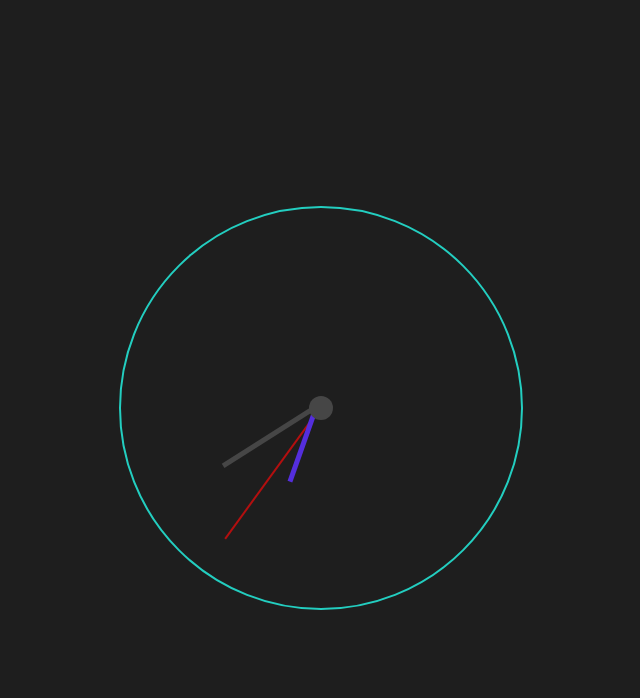
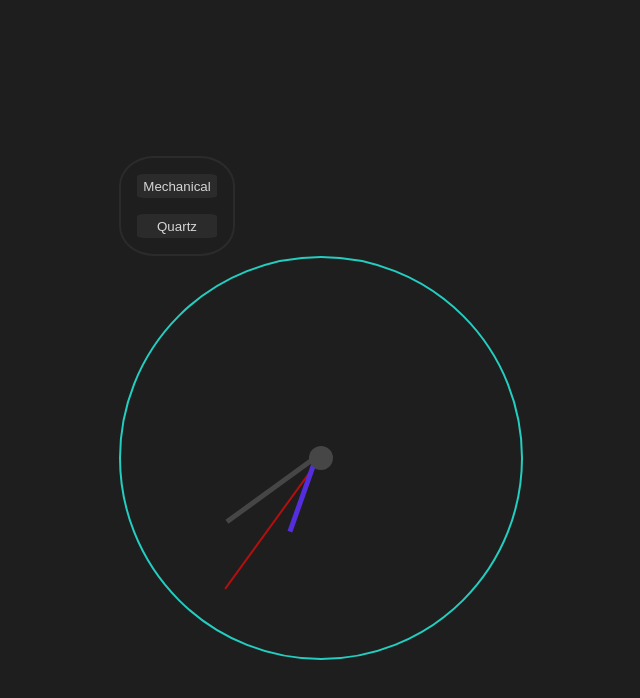
Before and after one commit to CourtlandPinnock/anologue-clock, a plain HTML site: page index.html in a window 1280 px wide. Shown: the whole page, without its empty margins (319-959 px from the left). Drawn offline with Linux system fonts and the light colour scheme.

Commit message:
Add ability for user to select which "movement" they would like active via a button
Buttons have been added which allow the user to select which movement they would like active. Function
selectMovement() now only contains the code which calls the correct movement function, and not the code
itself. Each movement is now its own function, Mechanical(), and quartz().

Clock hands still need refining, regards to centering.

```diff
--- a/index.html
+++ b/index.html
@@ -6,11 +6,17 @@
         <script src="script.js" defer></script>
     </head>
     <body>
-        <div class="clock-face">
-            <div class="second-hand" id="secondHand"></div>
-            <div class="minute-hand" id="minuteHand"></div>
-            <div class="hour-hand" id="hourHand"></div>
-            <div class="center-dot"></div>
+        <div>
+            <div class="btn-container" id="btnContainer">
+                <button id="mechBtn">Mechanical</button>
+                <button id="quartzBtn">Quartz</button>
+            </div>
+            <div class="clock-face">
+                <div class="second-hand" id="secondHand"></div>
+                <div class="minute-hand" id="minuteHand"></div>
+                <div class="hour-hand" id="hourHand"></div>
+                <div class="center-dot"></div>
+            </div>
         </div>
     </body>
 </html>
--- a/script.js
+++ b/script.js
@@ -1,54 +1,104 @@
-function movement() {
+    // Create Objects to manipulate elements with.
     let hourHand = document.getElementById("hourHand");
     let minuteHand = document.getElementById("minuteHand");
     let secondHand = document.getElementById("secondHand");
 
+    // This function selects which movement the user wants active, and calls the relevent function. Default is quartz.
+function selectMovement() {
+    // Variable to store which movement is active.
+    let movement = "";
+
+    // Set default as quartz function.
+    if (movement === "") {
+        quartz();
+    }
+
+    // If user clicks quartz button active quartz function.
+    let quartzBtn = document.getElementById("quartzBtn");
+    quartzBtn.addEventListener("click", () => {
+        movement = "quartz";
+        if (movement === "quartz") {
+            quartz();
+        }
+    })
+
+    // If user clicks mechanical button active mechanical() function.
+    let mechBtn = document.getElementById("mechBtn");
+
+    mechBtn.addEventListener("click", () => {
+        movement = "mechanical"
+        if (movement === "mechanical") {
+            mechanical();
+        }
+    })
+
+}
 
 
 
 
-   /* let timeRun = setInterval(() => {
+function mechanical() {
 
-       let secondDeg = time.getSeconds() * 6;
-        secondHand.style.transform = `rotate(${secondDeg}deg)`;
-        //console.log(secondDeg);
+    const mechanicalInterval = setInterval(() => {
 
-        let minuteDeg = time.getMinutes() * 6
-        //console.table(minuteDeg);
-        minuteHand.style.transform = `rotate(${minuteDeg}deg)`;
-
-
-        let hourDeg = (time.getHours() - 12) * 30;
-        //console.log(hourDeg);
-        hourHand.style.transform = `rotate(${hourDeg}deg)`;
-    }, 1000); */
-
-    let timeMech = setInterval( () => {
-        const timeMech = new Date();
-        let secondDegMech = timeMech.getSeconds();
-        miliSecondDegMech = timeMech.getMilliseconds();
+        // Fetch current time.
+        const time = new Date();
+        // Get current seconds.
+        let secondDegMech = time.getSeconds();
+        // Get current milliseconds.
+        miliSecondDegMech = time.getMilliseconds();
+        // Multiply the current seconds by 1000 to get current milliseconds + the current milliseconds of the current second.
+        // This way we keep track of the current milliseconds withing the entire minute.
         let currentMiliSec = secondDegMech * 1000 + miliSecondDegMech;
-        //console.log(currentMiliSec)
+        // To rotate to desired degree we multiply by 0.006 the current millisecond because 360 deg / 60000 milliseconds == 0.006.
         secondHand.style.transform = `rotate(${currentMiliSec * 0.006}deg)`;
-
-        let minuteDegMech = timeMech.getMinutes();
+        // Retrive the current minute within the hour.
+        let minuteDegMech = time.getMinutes();
+        // We are trying to get the current minute within the hour to the millisecond.
+        // Example if getMinutes returns 10. 10min * 60(to which second we are on) == 600seconds * 1000 == 600000 milliseconds + current millisecond within the minute
+        // There are 3,600,000 milliseconds in a hour. So 360 degrees / 3,600,000 milliseconds == 0.0001 degrees per millisecond movement on the minute hand.
         let currentMin = minuteDegMech * 60 * 1000 + currentMiliSec;
         minuteHand.style.transform = `rotate(${currentMin * 0.0001}deg)`
-        //console.log(currentMin);
 
-
-    }, 1);
-
-    let timeHoursMech = setInterval(() => {
-        const time = new Date();
-        let currentMin = time.getMinutes();
+        let currentMinHour = time.getMinutes();
         let hoursMech = time.getHours();
+        // To calculate the position of the hour hand, hours are converted in to minutes, out of one full rotation of the 12 hour format.
+        // There are 720 minutes in a 12 hour period. Knowing this we can calculate the position of the hour hand if in minutes.
+        // - 12 from hours to get 12 hour format, then mulitply by 60 to convert into minutes.
+        //
         hoursMech = (hoursMech - 12) * 60;
-        hoursMech = (hoursMech + currentMin) * 0.5;
-        console.log(hoursMech / 0.5);
-        hourHand.style.transform = `rotate(${hoursMech}deg)`;
-    }, 5);
+        // 360 degrees / 720 minutes == 0.5 degrees for each minute. Hours + current minute within the hour mulitply by 0.5 gives us the degrees we need.
+        let hoursDegrees = (hoursMech + currentMinHour) * 0.5;
+        hourHand.style.transform = `rotate(${hoursDegrees}deg)`;
+    });
 
 }
 
-movement();
+function quartz() {
+    const quartzInterval = setInterval(() => {
+        // Fetch current time.
+        const time = new Date();
+        // Get current seconds in the minute and multiply by 6 because each second in a minute == 6 degrees.
+        let secondDeg = time.getSeconds() * 6;
+        // Rotate to desired degrees (current seconds * 6).
+        secondHand.style.transform = `rotate(${secondDeg}deg)`;
+        // Get current minutes in the hour and multiply by 6 because 360 deg / 60 minutes == 6 deg per minute.
+        let minuteDeg = time.getMinutes() * 6
+        // Rotate to desired degrees (current minute * 6);
+        minuteHand.style.transform = `rotate(${minuteDeg}deg)`;
+        // Get current hours - 12 beacause getHours returns in 24 hour format, multiply by 60.
+        let minutesMilli = time.getMinutes();
+        // getHours returns 24 hour format, so - 12 gives us the 12 hour equiv. Mulitply by 60 = gives us the minute representation of that hour, only the hour.
+        // Hence we add the minutes of within the current hour later to get the degrees.
+        let hoursMilli = (time.getHours() - 12) * 60;
+        console.log(hoursMilli);
+        let hoursDegrees = (minutesMilli + hoursMilli) * 0.5;
+        console.log(hoursDegrees / 0.5);
+        // Rotate to desired deg based on time.
+        hourHand.style.transform = `rotate(${hoursDegrees}deg)`;
+
+    });
+
+}
+
+selectMovement();
--- a/styles.css
+++ b/styles.css
@@ -52,3 +52,26 @@ body {
     background-color: rgb(179, 15, 15);
     transform-origin: 0% 100%;
 }
+
+.btn-container {
+    border:2px solid rgb(43,43,43);
+    border-radius: 30%;
+    height:6rem;
+    width:7rem;
+    display: flex;
+    flex-direction: column;
+    align-items: center;
+    justify-content: space-evenly;
+}
+.btn-container > button {
+    width: 5rem;
+    height: 1.5rem;
+    background-color: rgb(43,43,43);
+    border-style: none;
+    border-radius: 10%;
+    color:rgb(214, 214, 214);
+}
+.btn-container > button:hover {
+    background-color: rgba(10,10,10,0.5);
+    transform: 1s;
+}
```
